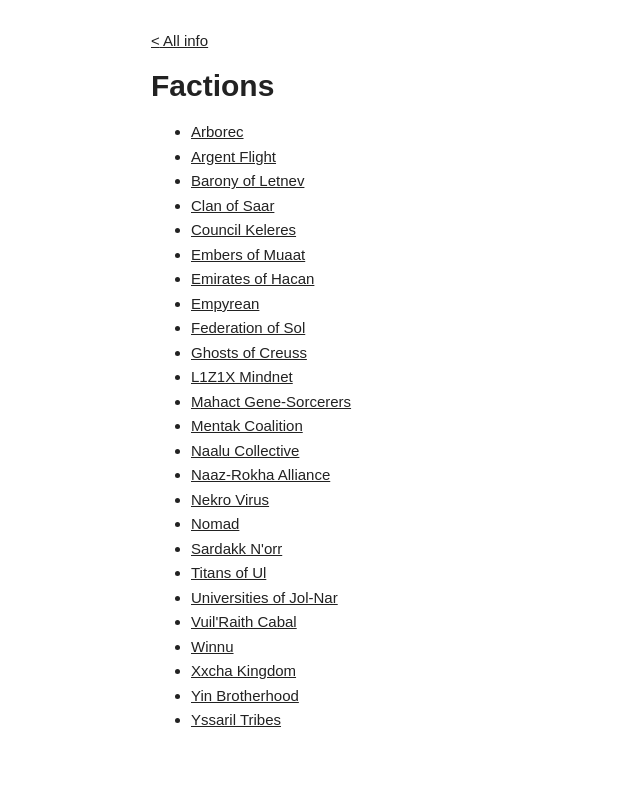
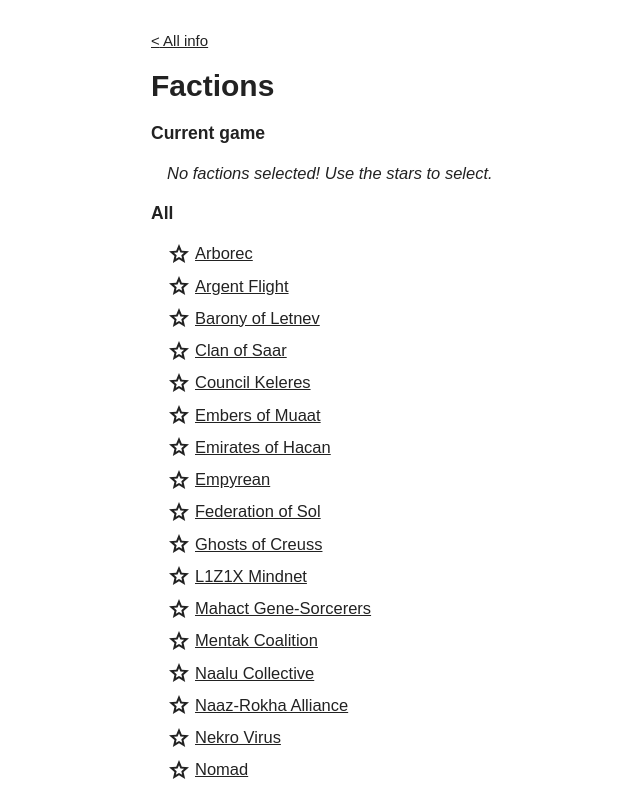
Before and after one commit to dronsfield/dronz-ti4, a Next.js app: page /factions in a window 1280 px wide. Shown: the top 790 px of the page, without its empty margins (105-745 px from the left). Built offline with nearby package versions, Linux system fonts and the light colour scheme.

Commit message:
add faction selection

```diff
--- a/src/components/Container.tsx
+++ b/src/components/Container.tsx
@@ -3,6 +3,7 @@ import styled from "styled-components";
 
 export const Container = styled.div`
   margin: 1rem;
+  padding-block-end: 1rem;
 
   @media (min-width: 800px) {
     margin: 1rem auto;
--- /dev/null
+++ b/src/hooks/useStickyState.ts
@@ -0,0 +1,26 @@
+import React from "react";
+
+export function useStickyState<T>(
+  defaultValue: T,
+  key: string
+): [T, React.Dispatch<React.SetStateAction<T>>] {
+  const [value, setValue] = React.useState(defaultValue);
+  const [initialised, setInitialised] = React.useState(false);
+  React.useEffect(() => {
+    const storageValue = window.localStorage.getItem(key);
+    if (storageValue !== null) {
+      try {
+        setValue(JSON.parse(storageValue) as T);
+      } catch (err) {
+        console.error(`invalid storage value for ${key}`);
+      }
+    }
+    setInitialised(true);
+  }, []);
+  React.useEffect(() => {
+    if (value !== null && initialised) {
+      window.localStorage.setItem(key, JSON.stringify(value));
+    }
+  }, [key, value, initialised]);
+  return [value, setValue];
+}
--- a/src/pages/factions/index.tsx
+++ b/src/pages/factions/index.tsx
@@ -1,42 +1,101 @@
 import React from "react";
-import {
-  convertNameToDisplay,
-  convertNameToId,
-  factionNames,
-} from "@/lib/factions";
+import { factionItems } from "@/lib/factions";
 import { Container } from "@/components/Container";
 import styled from "styled-components";
 import Link from "next/link";
 import { sortBy } from "@/util/sortBy";
+import { useStickyState } from "@/hooks/useStickyState";
 
 const StyledContainer = styled(Container)`
+  ul {
+    padding-left: 1rem;
+  }
   li {
     margin-bottom: 0.5em;
+    list-style-type: none;
+    height: 24px;
+    display: flex;
+    flex-direction: row;
+    align-items: center;
+    gap: 0.25rem;
+    font-size: 1.1em;
+
+    img {
+      cursor: pointer;
+    }
   }
 `;
 const items = sortBy(
-  factionNames.map((name) => {
-    const displayName = convertNameToDisplay(name);
-    const url = `/factions/${convertNameToId(name)}`;
-    return { name, displayName, url };
+  factionItems.map((item) => {
+    const url = `/factions/${item.id}`;
+    return { ...item, url };
   }),
   "displayName"
 );
 
+type ItemWithCurrent = (typeof items)[number] & { isCurrent: boolean };
+
+const Item = (props: { item: ItemWithCurrent; onClick: () => void }) => {
+  const { item, onClick } = props;
+  return (
+    <li>
+      <span onClick={onClick}>
+        <img src={`/star_icon_${item.isCurrent ? "" : "un"}filled.svg`}></img>
+      </span>
+      <Link href={item.url}>{item.displayName}</Link>
+    </li>
+  );
+};
+
 const Page = () => {
+  const [current, setCurrent] = useStickyState(
+    [] as string[],
+    "current-factions"
+  );
+
+  console.log({ current });
+
+  const itemsWithCurrent = items.map((item) => {
+    return { ...item, isCurrent: current.includes(item.id) };
+  });
+
+  const getOnClick = (item: ItemWithCurrent) => () => {
+    setCurrent((current) => {
+      const index = current.findIndex((id) => id === item.id);
+      if (index === -1) {
+        return [...current, item.id];
+      } else {
+        return [...current.slice(0, index), ...current.slice(index + 1)];
+      }
+    });
+  };
+
+  const currentItemsOnly = itemsWithCurrent.filter((item) => item.isCurrent);
+
   return (
     <StyledContainer>
       <div>
         <Link href="/">{"<"} All info</Link>
       </div>
       <h1>Factions</h1>
+      <h3>Current game</h3>
       <ul>
-        {items.map((item) => {
-          return (
-            <li>
-              <Link href={item.url}>{item.displayName}</Link>
-            </li>
-          );
+        {currentItemsOnly.length ? (
+          currentItemsOnly.map((item) => {
+            return (
+              <Item item={item} onClick={getOnClick(item)} key={item.id} />
+            );
+          })
+        ) : (
+          <li>
+            <i>No factions selected! Use the stars to select.</i>
+          </li>
+        )}
+      </ul>
+      <h3>All</h3>
+      <ul>
+        {itemsWithCurrent.map((item) => {
+          return <Item item={item} onClick={getOnClick(item)} key={item.id} />;
         })}
       </ul>
     </StyledContainer>
```
Also changed, not shown: public/star_icon_filled.svg (added), public/star_icon_unfilled.svg (added).
